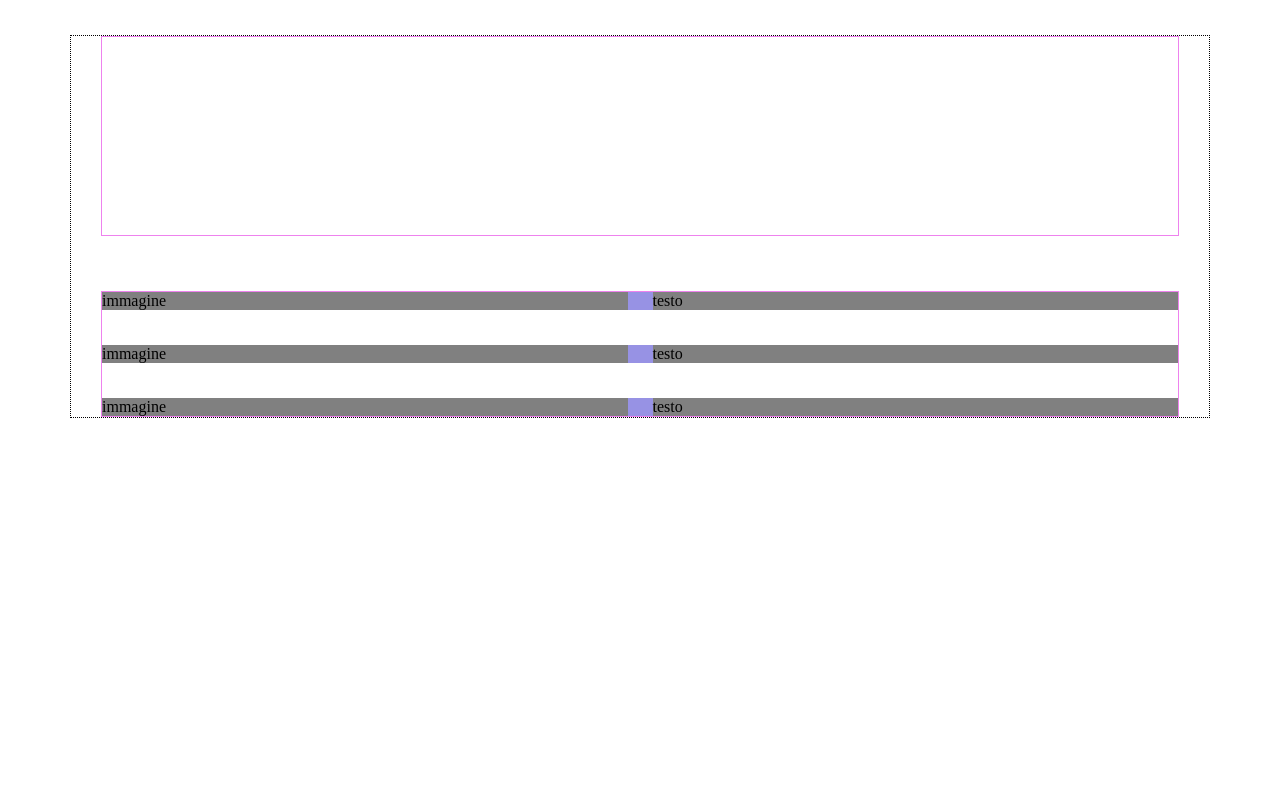
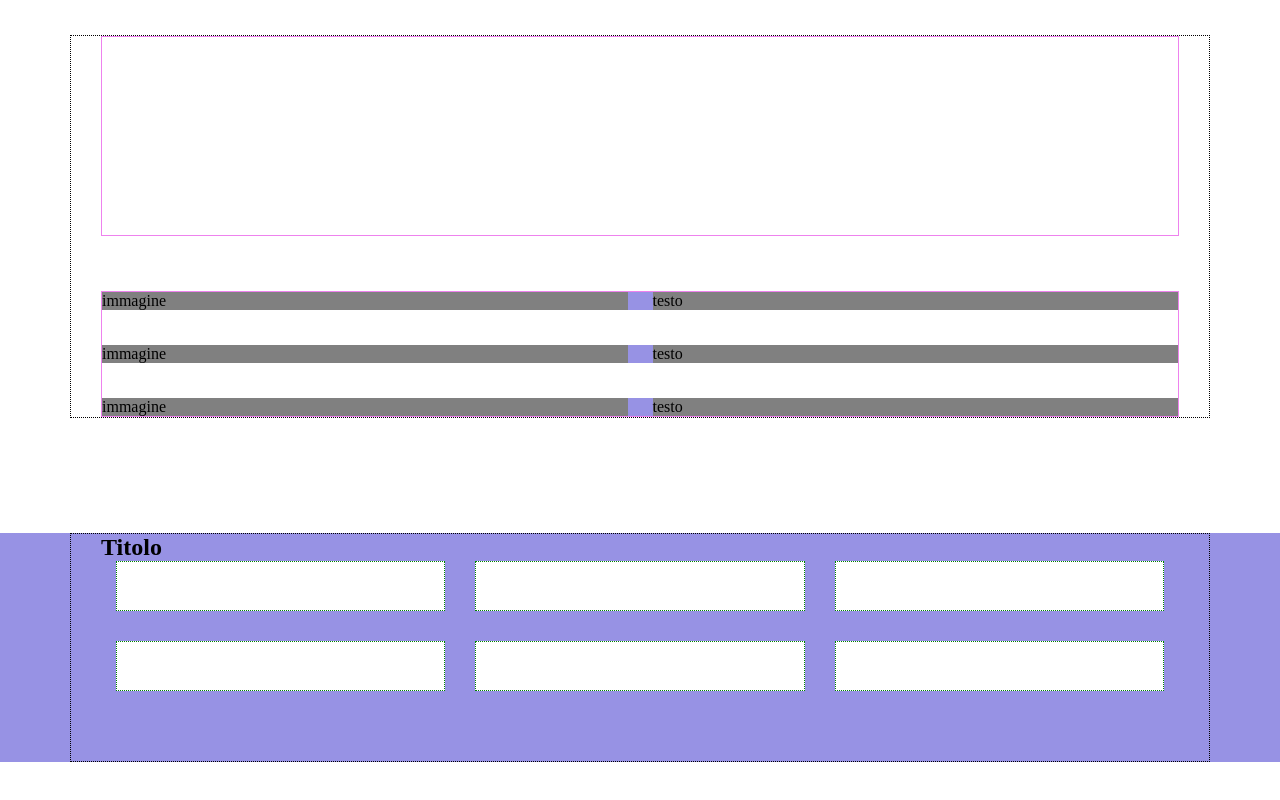
Before and after one commit to simoneditaranto/htmlcss-responsive-layout, a plain HTML site: page index.html in a window 1280 px wide. Shown: the part 1112-1912 px from the top of the page. Before the commit the page ends 1645 px from the top, so only its background shows below. Drawn offline with Linux system fonts and the light colour scheme.

Commit message:
layout "with-us" completato (responsive)

```diff
--- a/css/style.css
+++ b/css/style.css
@@ -132,7 +132,7 @@ header .container{
 }
 
 
-section .container > div {
+#testimonials .container > div {
     border: 1px solid violet;
     /* test */
 }
@@ -170,8 +170,35 @@ section .container > div {
     background-color: grey;
     /* test */
 }
+/* fine sezione "testimonials" */
 
-/* fine sezione "testimonials" */
+
+
+/* sezione "with-us" */
+
+#with-us{
+    margin-bottom: 90px;
+
+    background-color: #9792E4;
+}
+
+.row{
+    display: flex;
+    flex-direction: column;
+    gap: 30px;
+
+    margin-bottom: 70px;
+}
+
+.row .col{
+    height: 50px;
+    background-color: white;
+    border: 1px dotted green;
+    /* test */
+}
+
+/* fine sezione "with-us" */
+
 
 
 
@@ -208,6 +235,16 @@ section .container > div {
         flex-direction: row;
     }
 
+    .row{
+        flex-direction: row;
+        justify-content: center;
+        flex-wrap: wrap;
+    }
+
+    .row .col{
+        width: calc(100% / 2 - 30px);
+    }
+
 }
 /* fine soluzione tablet */
 
@@ -236,6 +273,10 @@ section .container > div {
         margin-top: 305px;
     }
 
+    .row .col{
+        width: calc(100% / 3 - 30px);
+    }
+
 }
 /* soluzione laptop */
 
--- a/index.html
+++ b/index.html
@@ -178,7 +178,29 @@
         </section>
 
         <!-- sezione "with-us" -->
-        <section>
+        <section id="with-us">
+
+            <div class="container">
+
+                <h2>Titolo</h2>
+
+                <div class="row">
+
+                    <div class="col">
+
+                    </div>
+
+                    <div class="col"></div>
+                    <div class="col"></div>
+                    <div class="col"></div>
+                    <div class="col"></div>
+                    <div class="col"></div>
+
+                </div>
+
+            </div>
+
+
 
         </section>
 
```
